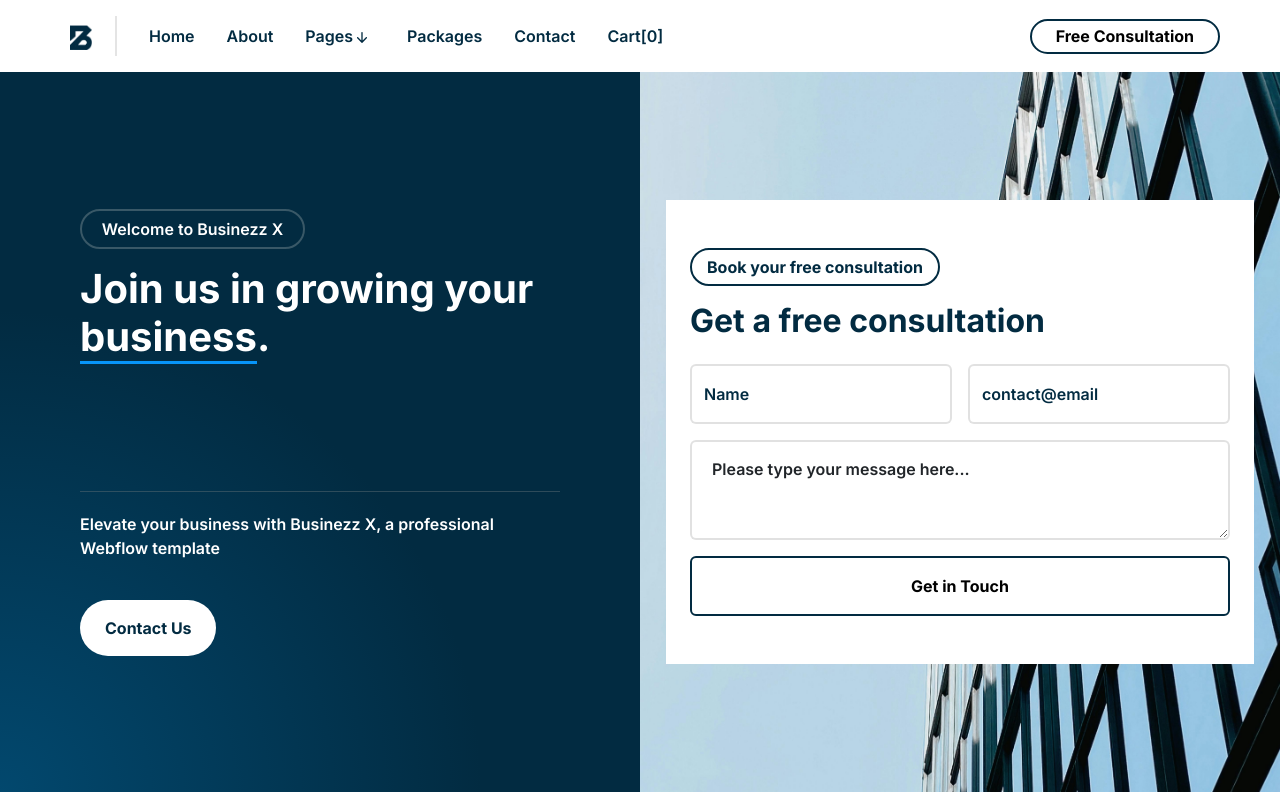
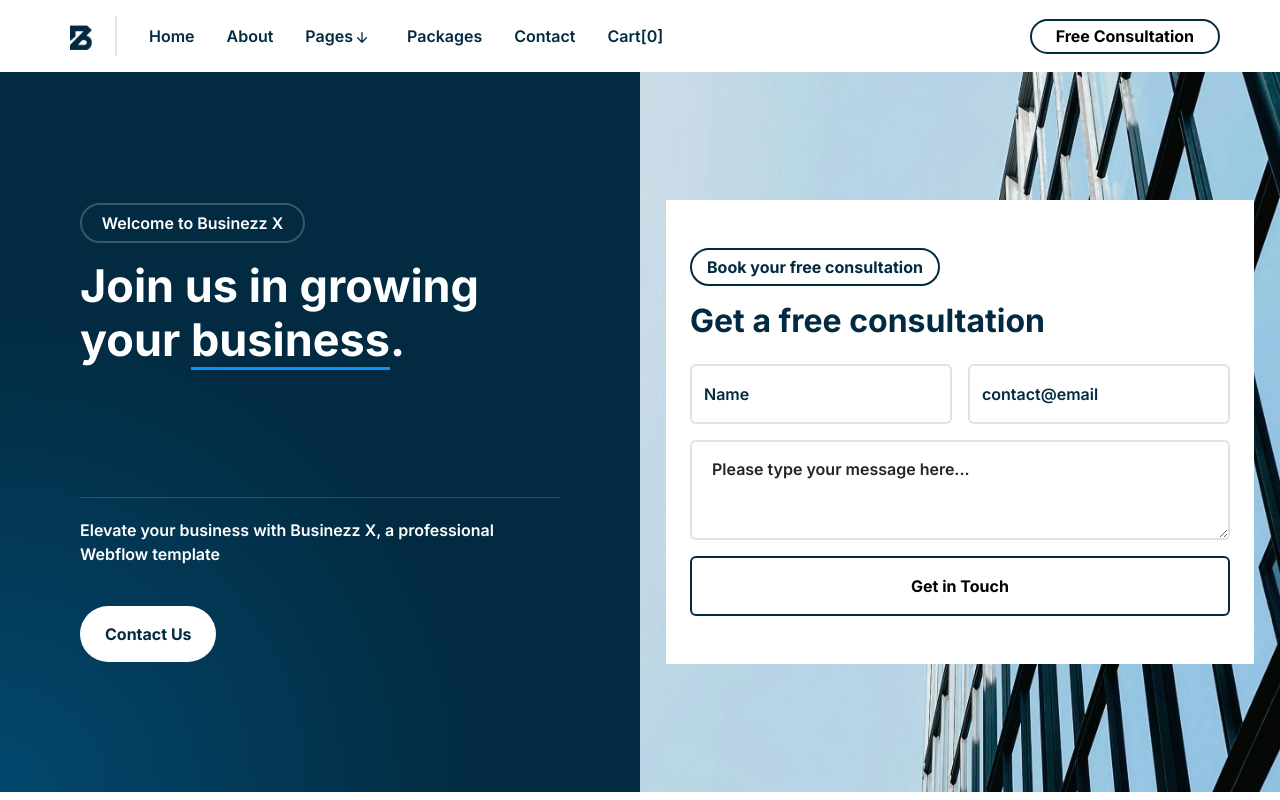
Before and after one commit to yayuwu/domo-challenge, a React (Vite) app: page / in a window 1280 px wide. Built offline with nearby package versions, Linux system fonts and the light colour scheme; the HTML template or start-up script is replaced by a standard one.

Commit message:
font size

```diff
--- a/src/components/nav.jsx
+++ b/src/components/nav.jsx
@@ -76,9 +76,9 @@ export const Nav = () => {
                             <div className="dropdown">
                                 <a href="#" className="nav-link-active pe-2 dropdown-toggle" data-bs-toggle="dropdown" aria-expanded="false">Pages <DownArrow/></a>
                                 <ul className="dropdown-menu">
-                                    <li><a className="dropdown-item" href="#">Page 1</a></li>
-                                    <li><a className="dropdown-item" href="#">Page 2</a></li>
-                                    <li><a className="dropdown-item" href="#">Page 3</a></li>
+                                    <li><a className="dropdown-item fw-semibold" href="#">Page 1</a></li>
+                                    <li><a className="dropdown-item fw-semibold" href="#">Page 2</a></li>
+                                    <li><a className="dropdown-item fw-semibold" href="#">Page 3</a></li>
                                 </ul>
                             </div>
 
--- a/src/css/home.css
+++ b/src/css/home.css
@@ -145,6 +145,9 @@ input::placeholder {
 /*Responsive styles*/
 
 @media (width >= 720px) {
+    #firstPart h1 {
+        font-size: 45px;
+    }
     #firstPart {
         padding: 80px;
     }
```
